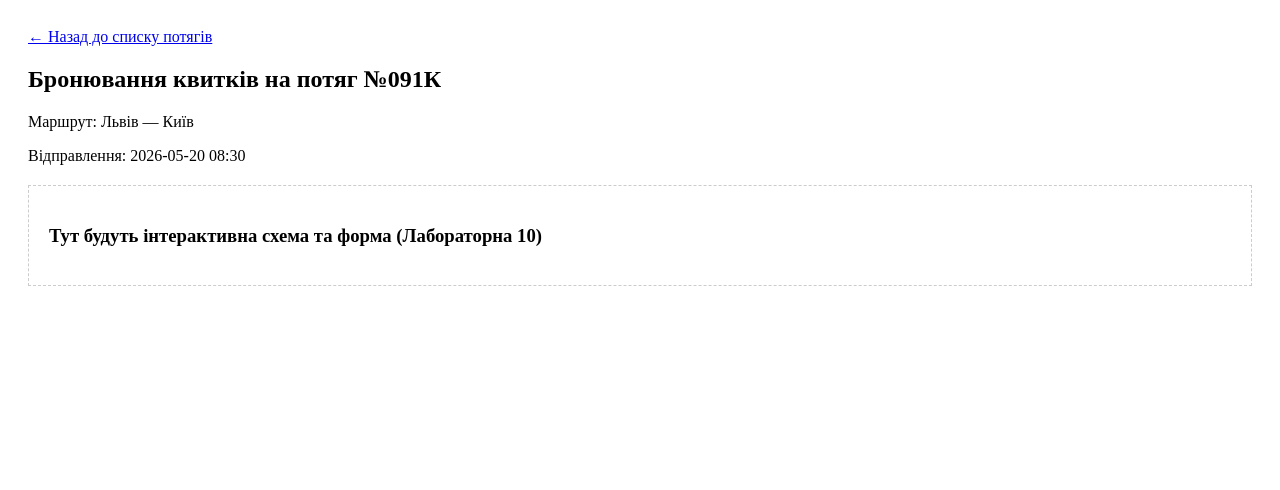
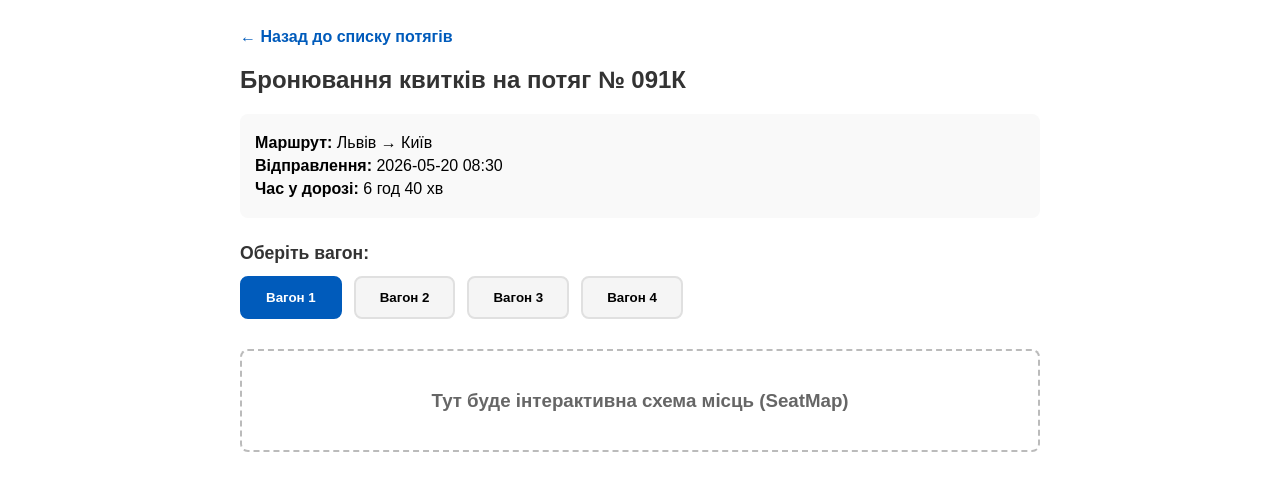
Before and after one commit to kastlls/web-project, a React (Vite) app: page /booking/1 in a window 1280 px wide. Shown: the top 490 px of the page. Built offline with nearby package versions, Linux system fonts and the light colour scheme.

Commit message:
feat: implement WagonSelector component with context integration

```diff
--- a/src/App.jsx
+++ b/src/App.jsx
@@ -1,12 +1,12 @@
 import { Routes, Route } from "react-router-dom"
 import Home from "./pages/Home"
-import Booking from "./pages/Booking" // Додав імпорт
+import Booking from "./pages/Booking"
 
 function App() {
   return (
     <Routes>
       <Route path="/" element={<Home />} />
-      <Route path="/booking/:trainId" element={<Booking />} /> {/* Новий маршрут */}
+      <Route path="/booking/:trainId" element={<Booking />} />
     </Routes>
   )
 }
--- a/src/components/WagonSelector.jsx
+++ b/src/components/WagonSelector.jsx
@@ -0,0 +1,32 @@
+import { useBooking } from "../context/BookingContext"
+import styles from "./WagonSelector.module.css"
+
+function WagonSelector() {
+  const { selectedTrain, selectedWagon, setSelectedWagon, setSelectedSeats } = useBooking()
+
+  if (!selectedTrain || !selectedTrain.wagons) return null
+
+  const handleWagonChange = (wagonNum) => {
+    setSelectedWagon(wagonNum)
+    setSelectedSeats([]) // Скидаємо вибрані місця при переході в інший вагон
+  }
+
+  return (
+    <div className={styles.container}>
+      <h3 className={styles.title}>Оберіть вагон:</h3>
+      <div className={styles.wagonList}>
+        {selectedTrain.wagons.map((wagonNum) => (
+          <button
+            key={wagonNum}
+            className={`${styles.wagonBtn} ${selectedWagon === wagonNum ? styles.active : ""}`}
+            onClick={() => handleWagonChange(wagonNum)}
+          >
+            Вагон {wagonNum}
+          </button>
+        ))}
+      </div>
+    </div>
+  )
+}
+
+export default WagonSelector
--- /dev/null
+++ b/src/components/WagonSelector.module.css
@@ -0,0 +1,37 @@
+.container {
+  margin: 25px 0;
+}
+
+.title {
+  font-size: 1.1rem;
+  color: #333;
+  margin-bottom: 12px;
+  font-family: sans-serif;
+}
+
+.wagonList {
+  display: flex;
+  gap: 12px;
+  flex-wrap: wrap;
+}
+
+.wagonBtn {
+  padding: 12px 24px;
+  background: #f5f5f5;
+  border: 2px solid #e0e0e0;
+  border-radius: 8px;
+  font-weight: 600;
+  cursor: pointer;
+  transition: all 0.2s ease;
+}
+
+.wagonBtn:hover {
+  background: #e9e9e9;
+  border-color: #ccc;
+}
+
+.wagonBtn.active {
+  background: #005bbb;
+  color: white;
+  border-color: #005bbb;
+}
--- a/src/pages/Booking.jsx
+++ b/src/pages/Booking.jsx
@@ -2,36 +2,43 @@ import { useEffect } from "react"
 import { useParams, Link } from "react-router-dom"
 import { useBooking } from "../context/BookingContext"
 import trains from "../data/trains"
+import WagonSelector from "../components/WagonSelector" // Імпортуємо селектор
 
 function Booking() {
   const { trainId } = useParams()
-  const { selectedTrain, setSelectedTrain, selectedWagon, setSelectedWagon, setSelectedSeats } = useBooking()
+  const { selectedTrain, setSelectedTrain, setSelectedWagon, setSelectedSeats } = useBooking()
 
   useEffect(() => {
-    // Знаходимо потяг за ID з URL
     const train = trains.find((t) => t.id === parseInt(trainId))
     setSelectedTrain(train)
-
-    // Скидаємо вибраний вагон та місця при зміні потяга
     setSelectedWagon(1)
     setSelectedSeats([])
   }, [trainId, setSelectedTrain, setSelectedWagon, setSelectedSeats])
 
   if (!selectedTrain) {
-    return <h2>Потяг не знайдено або завантажується...</h2>
+    return <h2 style={{ padding: "20px" }}>Потяг не знайдено...</h2>
   }
 
   return (
-    <div style={{ padding: "20px" }}>
-      <Link to="/">← Назад до списку потягів</Link>
+    <div style={{ padding: "20px", maxWidth: "800px", margin: "0 auto", fontFamily: "sans-serif" }}>
+      <Link to="/" style={{ color: "#005bbb", textDecoration: "none", fontWeight: "bold" }}>
+        ← Назад до списку потягів
+      </Link>
 
-      <h2>Бронювання квитків на потяг №{selectedTrain.number}</h2>
-      <p>Маршрут: {selectedTrain.from} — {selectedTrain.to}</p>
-      <p>Відправлення: {selectedTrain.departure}</p>
+      <h2 style={{ marginTop: "20px", color: "#333" }}>Бронювання квитків на потяг № {selectedTrain.number}</h2>
 
-      {/* Сюди ми згодом вставимо WagonSelector, SeatMap та BookingForm */}
-      <div style={{ marginTop: "20px", border: "1px dashed #ccc", padding: "20px" }}>
-        <h3>Тут будуть інтерактивна схема та форма (Лабораторна 10)</h3>
+      <div style={{ background: "#f9f9f9", padding: "15px", borderRadius: "8px", marginBottom: "20px" }}>
+        <p style={{ margin: "5px 0" }}><strong>Маршрут:</strong> {selectedTrain.from} → {selectedTrain.to}</p>
+        <p style={{ margin: "5px 0" }}><strong>Відправлення:</strong> {selectedTrain.departure}</p>
+        <p style={{ margin: "5px 0" }}><strong>Час у дорозі:</strong> {selectedTrain.duration}</p>
+      </div>
+
+      {/* Рендеримо наш новий селектор вагонів */}
+      <WagonSelector />
+
+      {/* На наступних кроках сюди додамо SeatMap та BookingForm */}
+      <div style={{ marginTop: "30px", padding: "20px", border: "2px dashed #bbb", borderRadius: "8px", textAlign: "center", color: "#666" }}>
+        <h3>Тут буде інтерактивна схема місць (SeatMap)</h3>
       </div>
     </div>
   )
```
